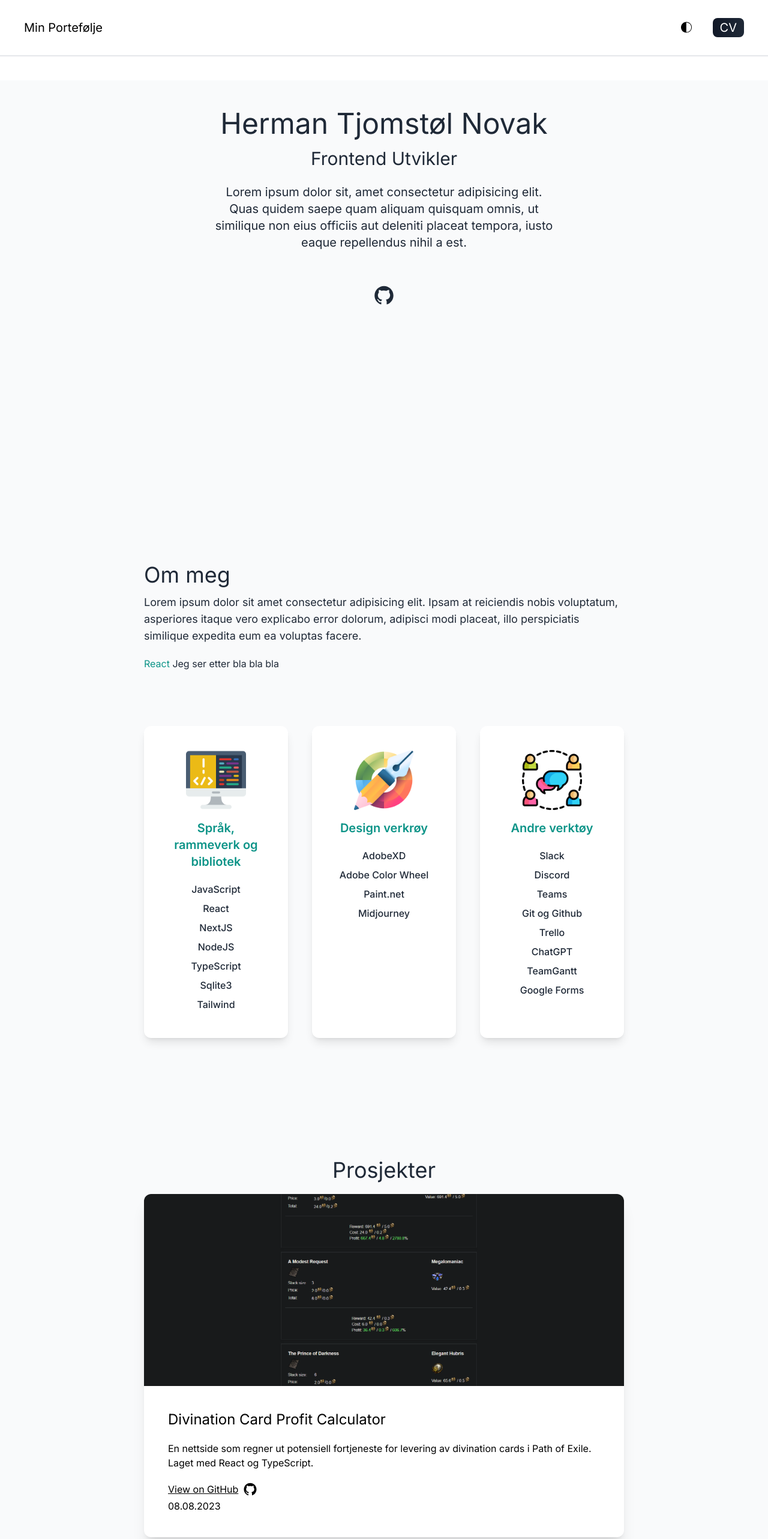
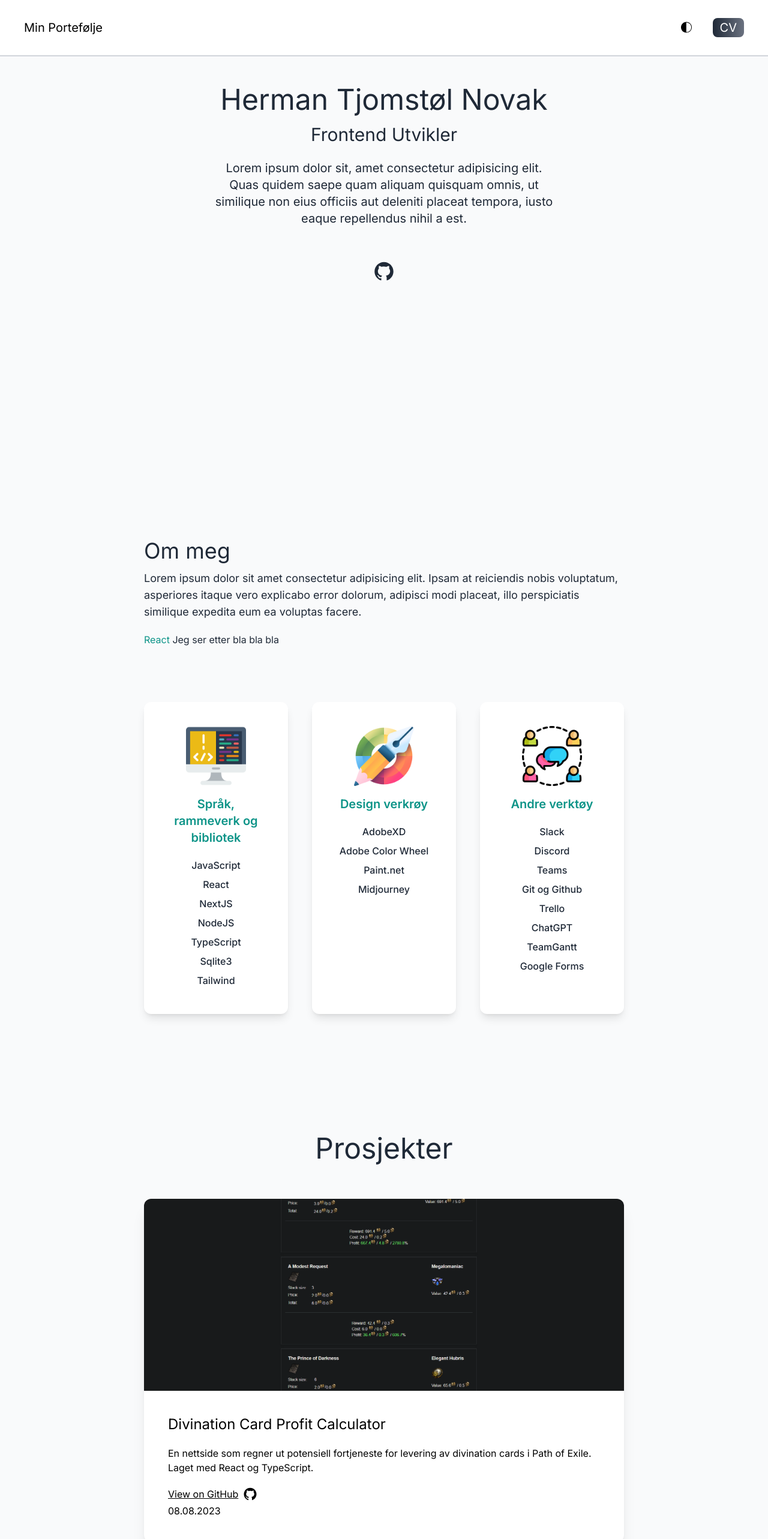
Before and after one commit to hernok/next-portfolio, a Next.js app: page / in a window 1280 px wide. Shown: the top 2565 px of the page at 60% size. Built offline with nearby package versions, Linux system fonts and the light colour scheme.

Commit message:
fixed some padding and dark classes

```diff
--- a/src/app/layout.tsx
+++ b/src/app/layout.tsx
@@ -21,7 +21,7 @@ export default function RootLayout({
       <body className={inter.className}>
         <Providers>
           <Navbar />
-          <main className="bg-white dark:bg-slate-800">{children}</main>
+          <main>{children}</main>
         </Providers>
       </body>
     </html>
--- a/src/app/page.tsx
+++ b/src/app/page.tsx
@@ -19,10 +19,10 @@ export default function Home() {
           <div className="mb-40">
             <ToolCard />
           </div>
-          <h2 className="text-gray-800 text-3xl text-center lg:text-4xl dark:text-gray-200">
+          <h2 className="text-gray-800 lg:pb-10 text-3xl text-center lg:text-5xl dark:text-gray-200">
             Prosjekter
           </h2>
-          <div className="py-5 gap-4 sm:gap-5 md:gap-6 lg:grid 2xl:grid-cols-2 3xl:grid-cols-3 lg:gap-14">
+          <div className="py-5 lg:grid 2xl:grid-cols-2 3xl:grid-cols-3 lg:gap-14">
             <ProjectCard />
           </div>
         </section>
--- a/src/components/hero/Hero.tsx
+++ b/src/components/hero/Hero.tsx
@@ -2,7 +2,7 @@ import React from "react";
 
 const Hero = () => {
   return (
-    <div className="text-center p-10">
+    <div className="text-center px-10 py-10 lg:py-30">
       <h2 className="text-gray-800 text-4xl py-2 md:text-5xl dark:text-gray-200">
         Herman Tjomstøl Novak
       </h2>
--- a/src/components/navbar/Navbar.tsx
+++ b/src/components/navbar/Navbar.tsx
@@ -3,12 +3,12 @@ import ThemeSwitch from "../themeSwitch/ThemeSwitch";
 
 const Navbar = () => {
   return (
-    <nav className="light:bg-white py-8 mb-10 flex justify-between px-10 border-b-2 dark:bg-slate-900">
+    <nav className="bg-white border-solid border-b-2 border-gray-300 py-8 flex justify-between px-10 dark:bg-slate-900 dark:border-0">
       <h1 className="text-xl">Min Portefølje</h1>
       <ul className="flex items-center">
         <ThemeSwitch />
         <li>
-          <a className="text-xl bg-gradient-to-r from-gray-900 to-gray-800 text-white px-3 py-1 rounded-lg ml-8 cursor-pointer dark:from-slate-500 dark:to-slate-300 dark:text-slate-800">
+          <a className="text-xl bg-gradient-to-r from-gray-800 to-gray-500 text-white px-3 py-1 rounded-lg ml-8 cursor-pointer dark:from-slate-500 dark:to-slate-800 ">
             CV
           </a>
         </li>
--- a/src/components/projectCard/ProjectCard.tsx
+++ b/src/components/projectCard/ProjectCard.tsx
@@ -50,7 +50,7 @@ const ProjectCard = () => {
     <>
       {projects.map((project) => (
         <div
-          className="shadow-xl rounded-xl bg-white mb-4 lg:mb-0 flex flex-col justify-between overflow-hidden dark:bg-slate-900"
+          className="shadow-xl rounded-xl bg-white mb-10 lg:mb-0 flex flex-col justify-between overflow-hidden dark:bg-slate-900"
           key={project.id}
         >
           <div className="w-full h-80 overflow-hidden relative">
@@ -58,14 +58,15 @@ const ProjectCard = () => {
               src={`/assets/${project.image}`}
               alt={project.alt}
               className="absolute w-full h-full object-cover"
-              layout="fill"
+              width={1000}
+              height={1000}
             />
           </div>
           <div className="p-10 flex flex-col justify-between flex-grow">
             <div>
               <h2 className="text-2xl mb-3">{project.project_name}</h2>
               {project.live && (
-                <button className=" py-1 px-2 bg-blue-100 rounded-xl dark:bg-blue-800">
+                <button className=" py-1 px-2 bg-blue-600 rounded-xl dark:bg-blue-800 ">
                   <a
                     href={project.href}
                     className="text-gray-200 dark:text-white font-medium"
@@ -84,7 +85,7 @@ const ProjectCard = () => {
                   <button className="cursor-pointer flex items-center mb-1">
                     <a
                       href={`${project.git}`}
-                      className=" text-md inline-flex items-center underline"
+                      className=" text-md inline-flex items-center underline hover:text-blue-500"
                     >
                       View on GitHub
                     </a>
```
